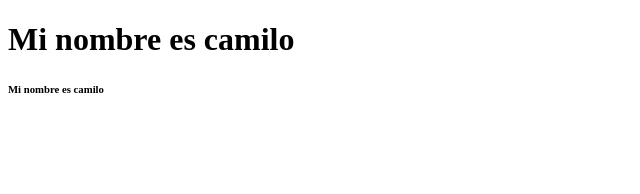
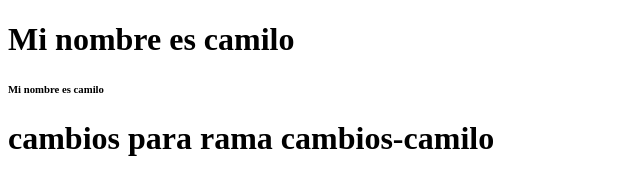
Before and after one commit to keymiro/curso_3_html_css_bootstrap, a plain HTML site: page index.html in a window 1280 px wide. Shown: the whole page, without its empty margins (0-640 px from the left). Drawn offline with Linux system fonts and the light colour scheme.

Commit message:
se agrega nueva linea con nombre de rama

```diff
--- a/index.html
+++ b/index.html
@@ -9,5 +9,6 @@
 <body>
     <h1>Mi nombre es camilo</h1>
     <h6>Mi nombre es camilo</h6>
+    <h1>cambios para rama cambios-camilo</h1>
 </body>
 </html>
```
